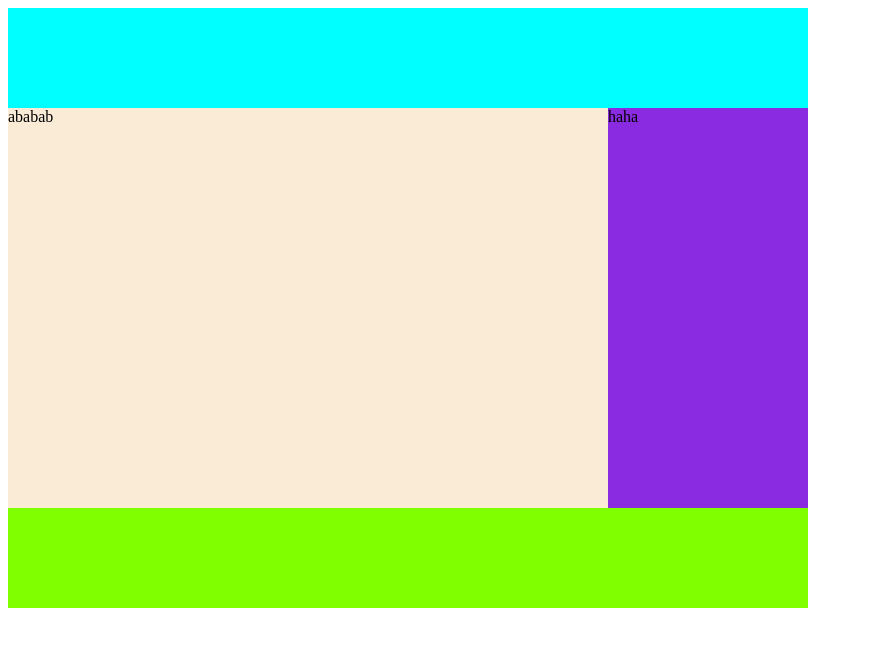
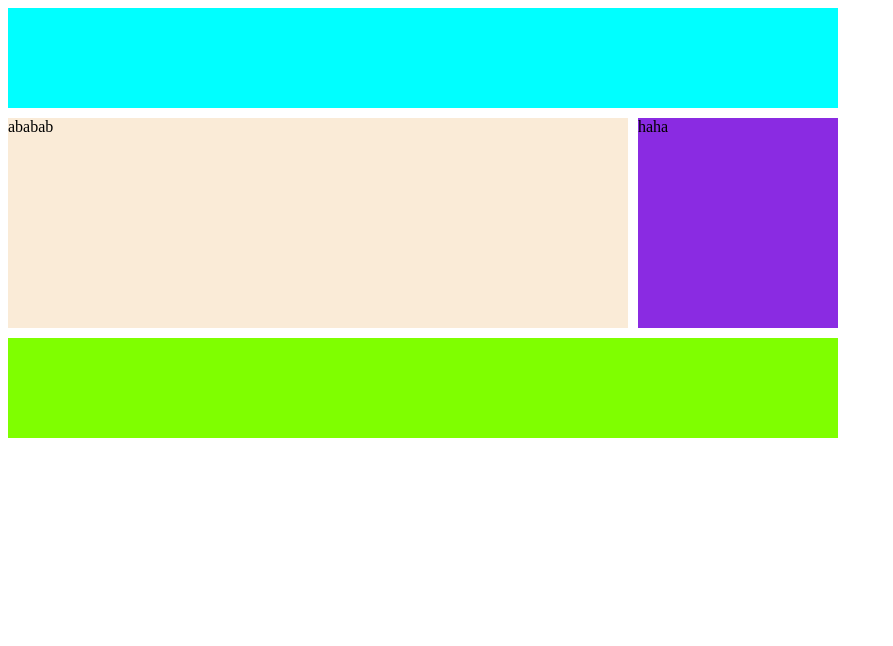
Before and after one commit to zikoom/css-Layout-masterclass-nikko, a website: page index.html in a window 1280 px wide. Shown: the whole page, without its empty margins (0-893 px from the left). Drawn offline with Linux system fonts and the light colour scheme.

Commit message:
그리드 축약 속성으로 값 줘보기

```diff
--- a/style.css
+++ b/style.css
@@ -1,31 +1,32 @@
 .grid{
   display: grid;
   grid-template-columns: repeat(4, 200px);
-  grid-template-rows: 100px 200px 200px 100px;
-  grid-template-areas:
-  "header header header header"
-  "content content content nav"
-  "content content content nav"
-  "footer footer footer footer"
-  ;
+  grid-template-rows: repeat(4, 100px);
+  gap: 10px;
 }
 
 .header{
   background-color: aqua;
-  grid-area: header;
+  /* grid-column-start: 1;
+  grid-column-end: 5; */
+  /* 1번부터 끝까지. 양수는 왼쪽부터 오른쪽으로 세는 방법. 음수는 오른쪽에서 왼쪽으로 세는 방법 */
+  grid-column: span 4;
 }
 
 .content{
   background-color: antiquewhite;
-  grid-area: content
+  grid-column: 1 / -2;
+  grid-row: span 2;
 }
 
 .nav{
   background-color: blueviolet;
-  grid-area: nav
+  grid-column: span 1;
+  grid-row: span 2;
+
 }
 
 .footer{
   background-color: chartreuse;
-  grid-area: footer
+  grid-column: span 4;
 }
```
